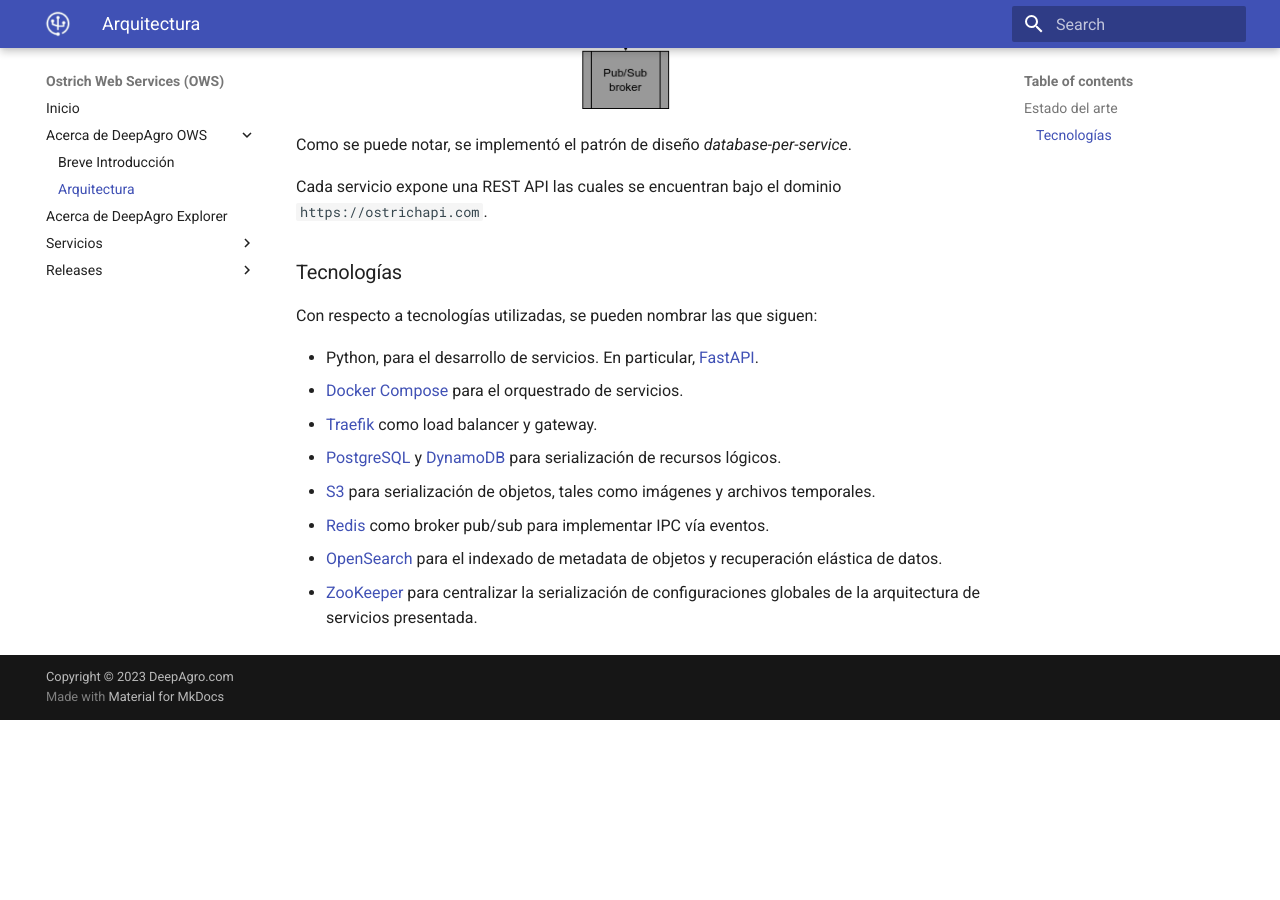
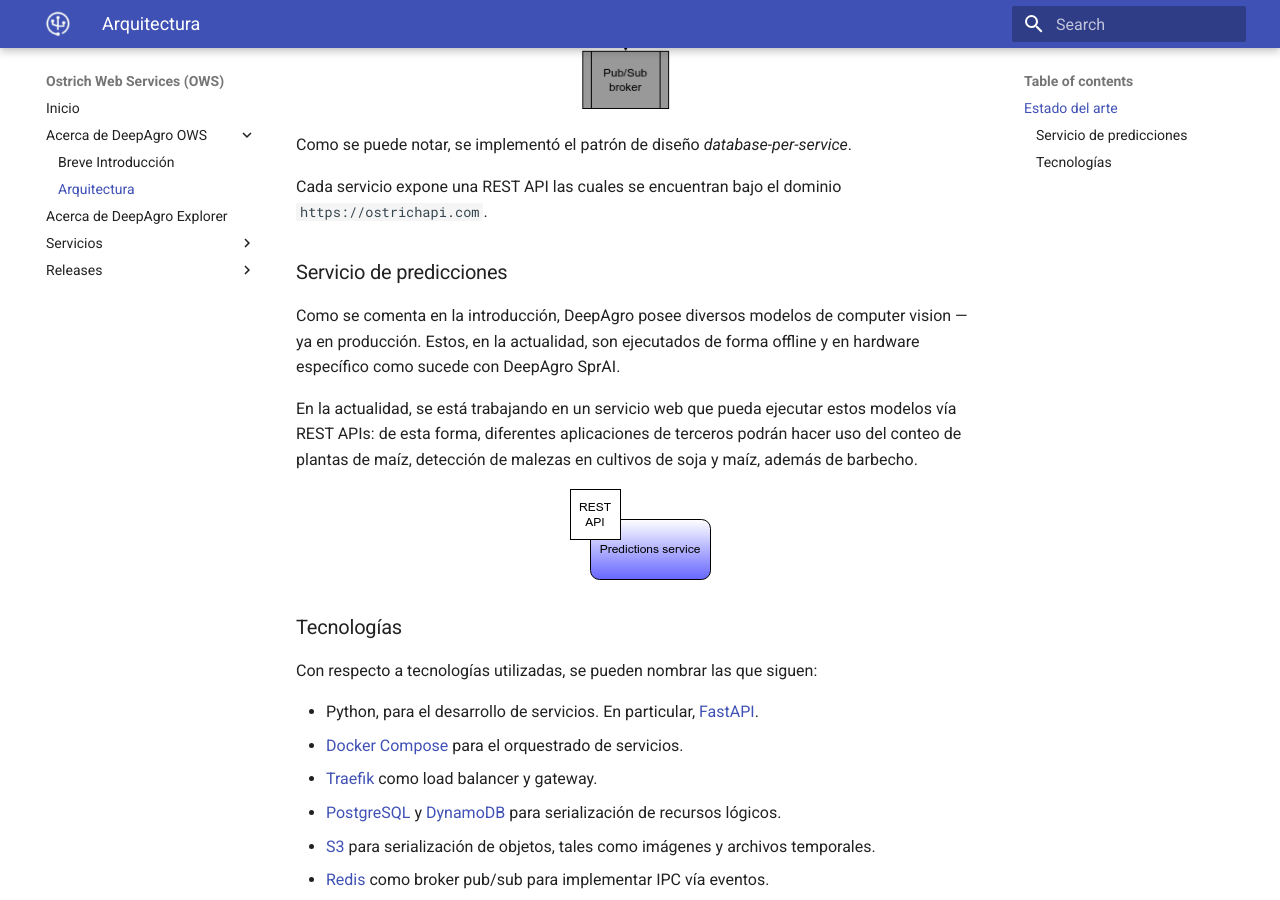
Before and after one commit to deepagro/ows_docs, an MkDocs documentation site: the page built from docs/ows/arch.md, in a window 1280 px wide and 900 px high, scrolled down 1121 px. Built offline with MkDocs 1.6.1 and Material for MkDocs 9.7.7, drawn with Linux system fonts in a browser that asks for light colours; before the commit the page ends 1841 px from its top, so only the background shows below that.

Commit message:
Add notes about Predictions Service module

```diff
--- a/docs/ows/arch.md
+++ b/docs/ows/arch.md
@@ -9,6 +9,14 @@
 Como se puede notar, se implementó el patrón de diseño *database-per-service*.
 
 Cada servicio expone una REST API las cuales se encuentran bajo el dominio `https://ostrichapi.com`.
+
+### Servicio de predicciones
+
+Como se comenta en la introducción, DeepAgro posee diversos modelos de computer vision — ya en producción. Estos, en la actualidad, son ejecutados de forma offline y en hardware específico como sucede con DeepAgro SprAI.
+
+En la actualidad, se está trabajando en un servicio web que pueda ejecutar estos modelos vía REST APIs: de esta forma, diferentes aplicaciones de terceros podrán hacer uso del conteo de plantas de maíz, detección de malezas en cultivos de soja y maíz, además de barbecho.
+
+![Servicio de predicciones](./../img/arch/predictions-service.png "Servicio de predicciones"){ style="display: block; margin: 0 auto" }
 
 ### Tecnologías
 
```
Also changed, not shown: docs/img/arch/predictions-service.png (added).
